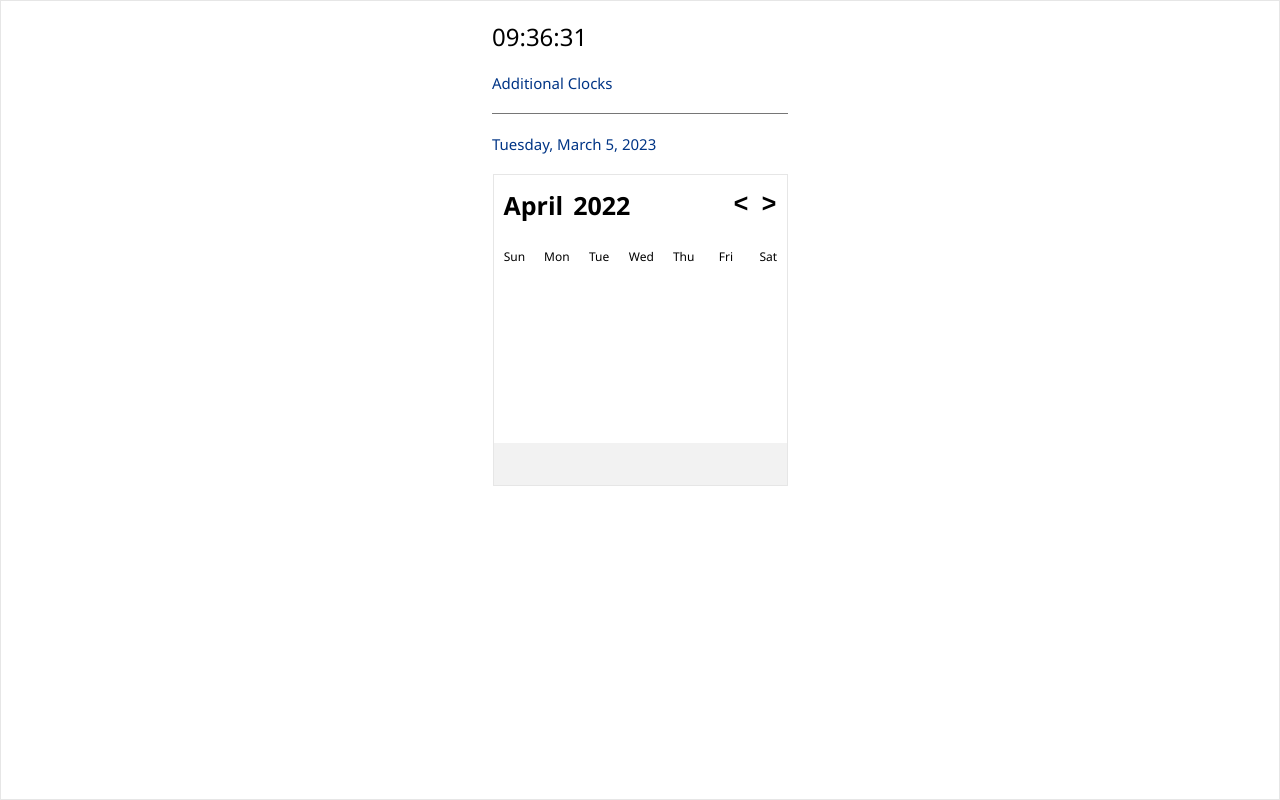
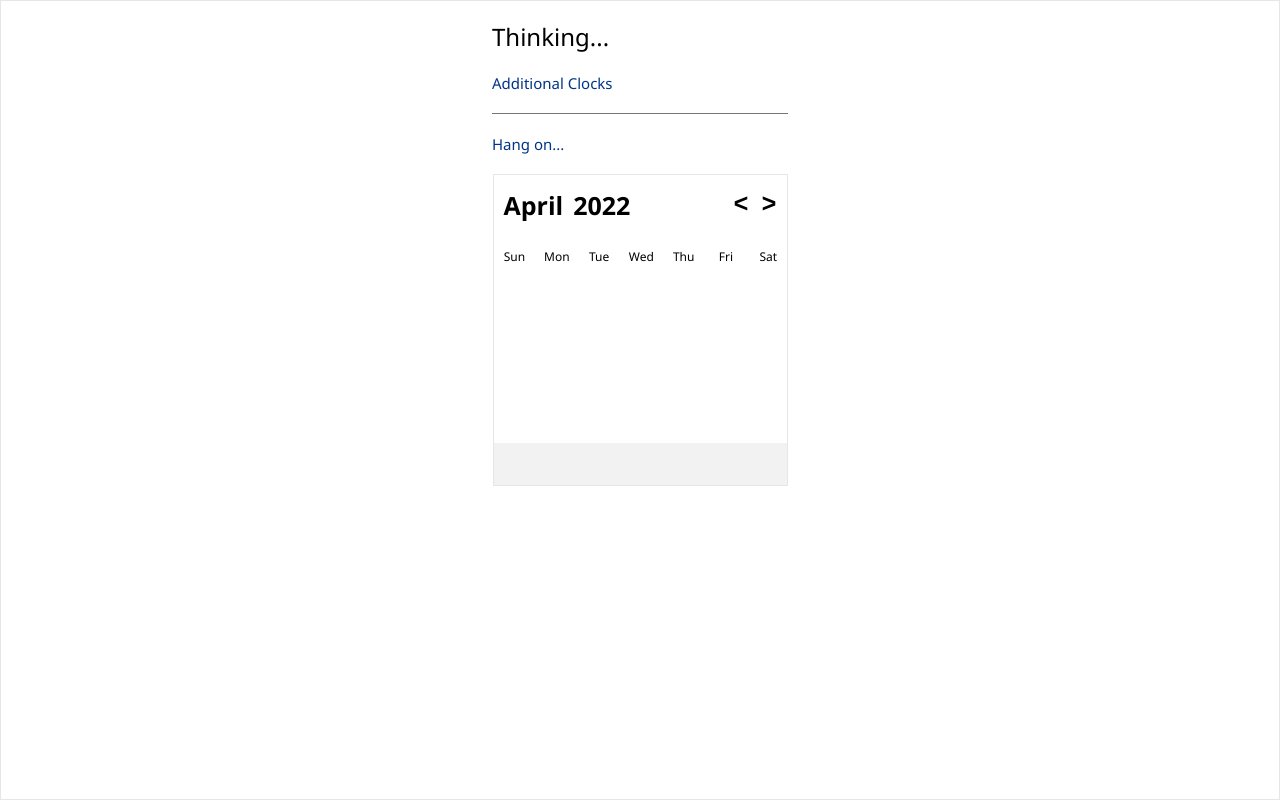
Before and after one commit to Futur3Sn0w/ClockCalUI, an Electron app: page index.html in a window 1280 px wide. Drawn offline with nearby package versions, Linux system fonts and the light colour scheme.

Commit message:
electron't

```diff
--- a/index.html
+++ b/index.html
@@ -11,10 +11,10 @@
 </head>
 
 <body>
-    <div class="time">09:36:31</div>
+    <div class="time">Thinking...</div>
     <div class="adcl link">Additional Clocks</div>
     <div class="sep"></div>
-    <div class="date link">Tuesday, March 5, 2023</div>
+    <div class="date link">Hang on...</div>
     <div class="cal">
         <div class="calendar">
             <div class="calendar-header">
--- a/package.json
+++ b/package.json
@@ -10,7 +10,7 @@
   "author": "",
   "license": "ISC",
   "devDependencies": {
-    "electron": "^22.1.0",
+    "electron": "^22.2.0",
     "electron-packager": "^17.1.1"
   },
   "dependencies": {
```
Also changed, not shown: 2 other files.
